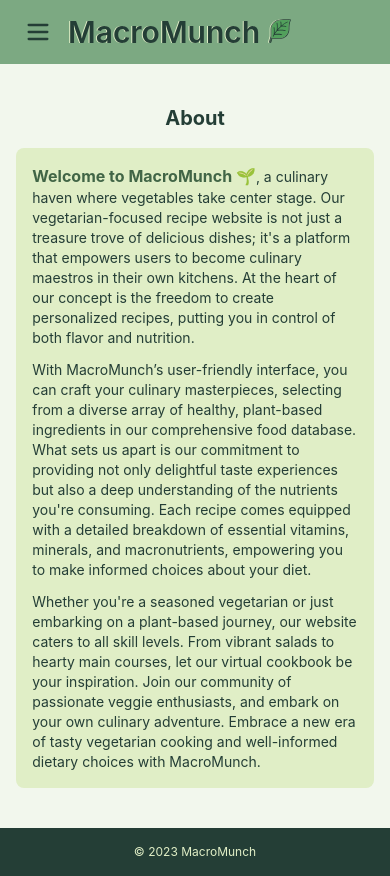
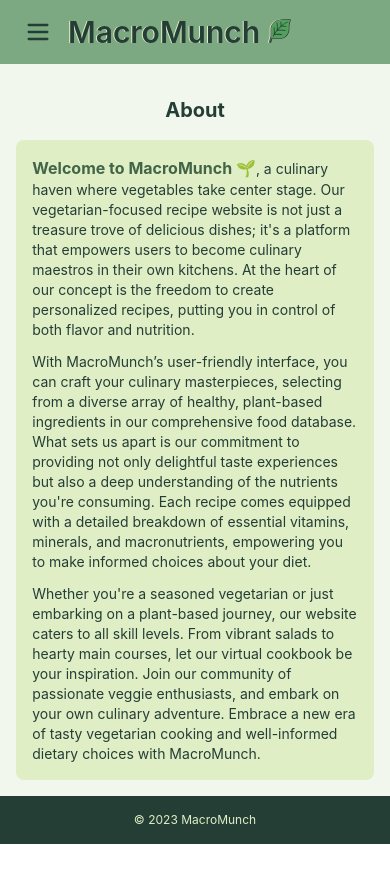
Before and after one commit to qayjjj/ProteinPal, a React (Create React App) app: page /about in a window 390 px wide. After the commit the page ends 844 px from the top, so only its background shows below. Built offline with nearby package versions, Linux system fonts and the light colour scheme; no server answers.

Commit message:
Fixed footer

```diff
--- a/src/pages/About/About.jsx
+++ b/src/pages/About/About.jsx
@@ -9,7 +9,7 @@ export default function About() {
   <div className="bg-background w-screen h-screen m-auto justify-center">
     <Navigation/>
 
-    <h1 className="text-center text-xl sm:text-2xl md:text-3xl xl:text-4xl 2xl:text-5xl 3xl:text-6xl font-bold text-header mt-10 lg:mt-16">
+    <h1 className="text-center text-xl sm:text-2xl md:text-3xl xl:text-4xl 2xl:text-5xl 3xl:text-6xl font-bold text-header mt-8 sm:mt-10 lg:mt-16">
       About
     </h1>
 
@@ -44,9 +44,7 @@ export default function About() {
         </div>
     </section>
 
-    <div className="bottom-0 mt-10 w-full">
     <Footer/>
-    </div>
   </div>
 
 )}
```
